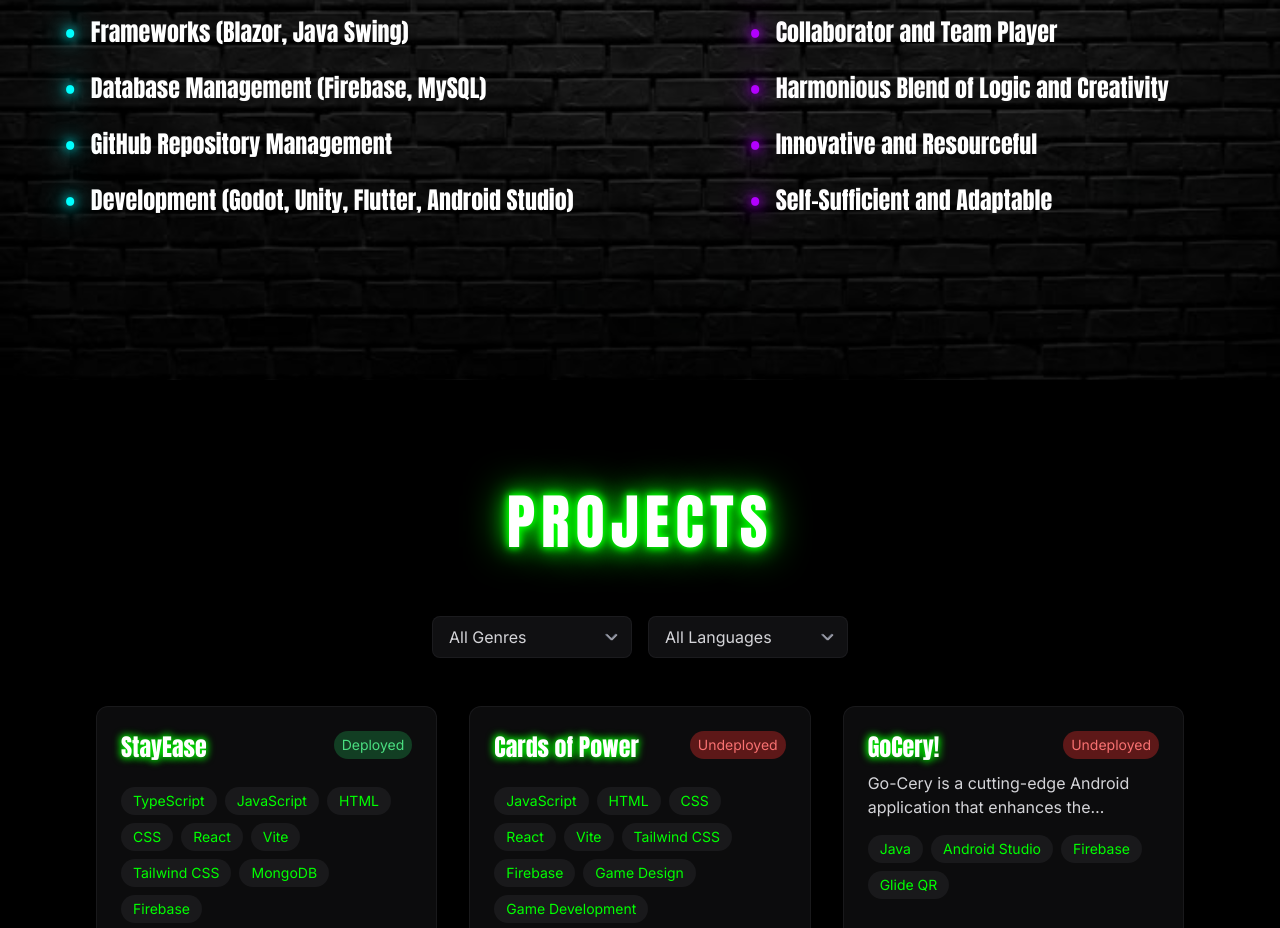
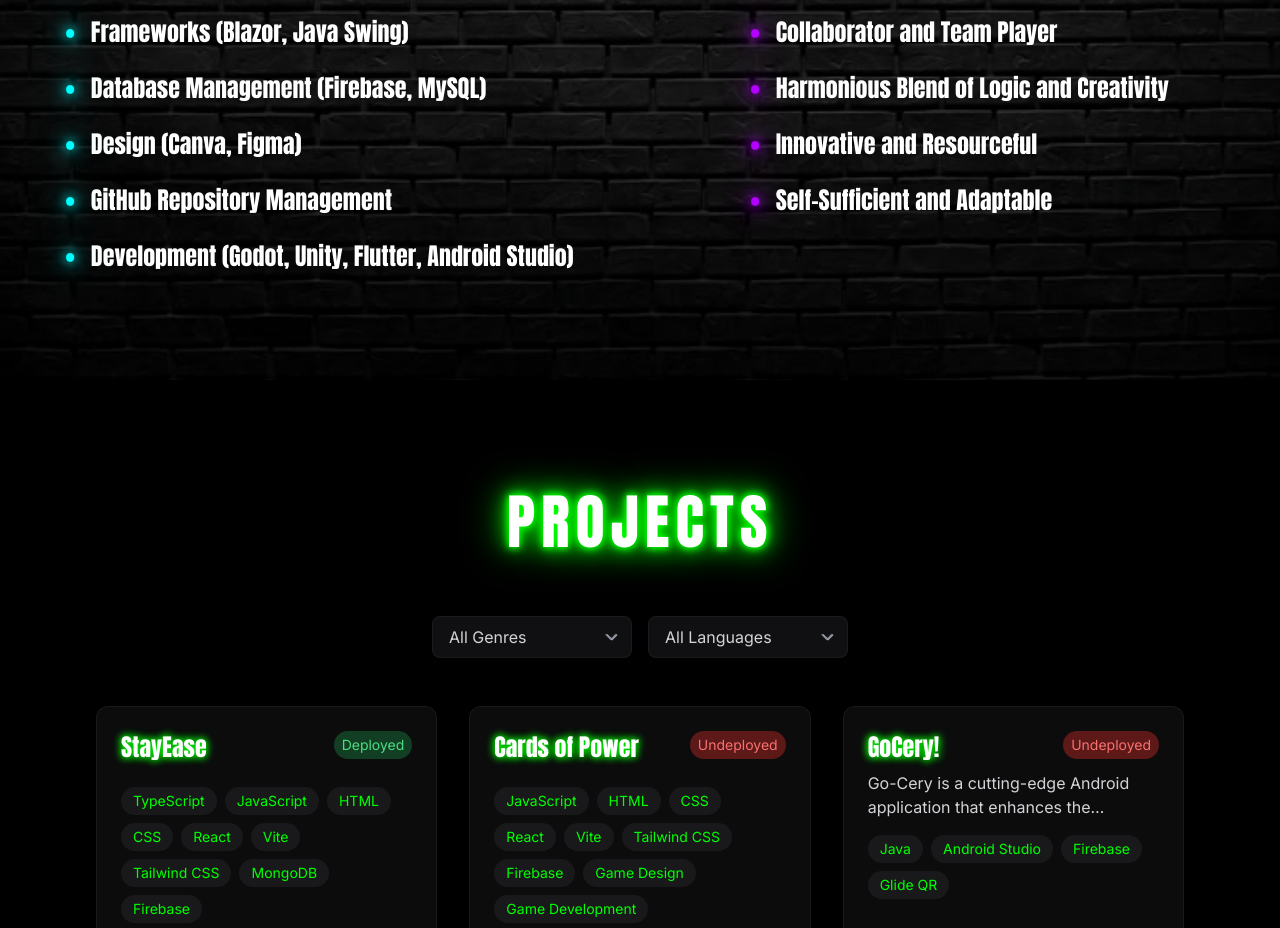
Before and after one commit to MannLester/PortfolioWebsite, a Next.js app: page / in a window 1280 px wide. Shown: the part 2020-2948 px from the top of the page. Built offline with nearby package versions, Linux system fonts and the light colour scheme.

Commit message:
Added Design Skills

```diff
--- a/src/components/sections/SkillsPage.tsx
+++ b/src/components/sections/SkillsPage.tsx
@@ -142,6 +142,9 @@ const SkillsPage = () => {
                             Database Management (Firebase, MySQL)
                         </li>
                         <li className="flex items-start md:items-center glow-bullet before:content-['•'] before:mr-2 md:before:mr-4 before:text-[#00ffff] before:[text-shadow:0_0_5px_#00ffff,0_0_10px_#00ffff] before:text-xl md:before:text-2xl before:mt-1 md:before:mt-0">
+                            Design (Canva, Figma)
+                        </li>
+                        <li className="flex items-start md:items-center glow-bullet before:content-['•'] before:mr-2 md:before:mr-4 before:text-[#00ffff] before:[text-shadow:0_0_5px_#00ffff,0_0_10px_#00ffff] before:text-xl md:before:text-2xl before:mt-1 md:before:mt-0">
                             GitHub Repository Management
                         </li>
                         <li className="flex items-start md:items-center glow-bullet before:content-['•'] before:mr-2 md:before:mr-4 before:text-[#00ffff] before:[text-shadow:0_0_5px_#00ffff,0_0_10px_#00ffff] before:text-xl md:before:text-2xl before:mt-1 md:before:mt-0">
```
